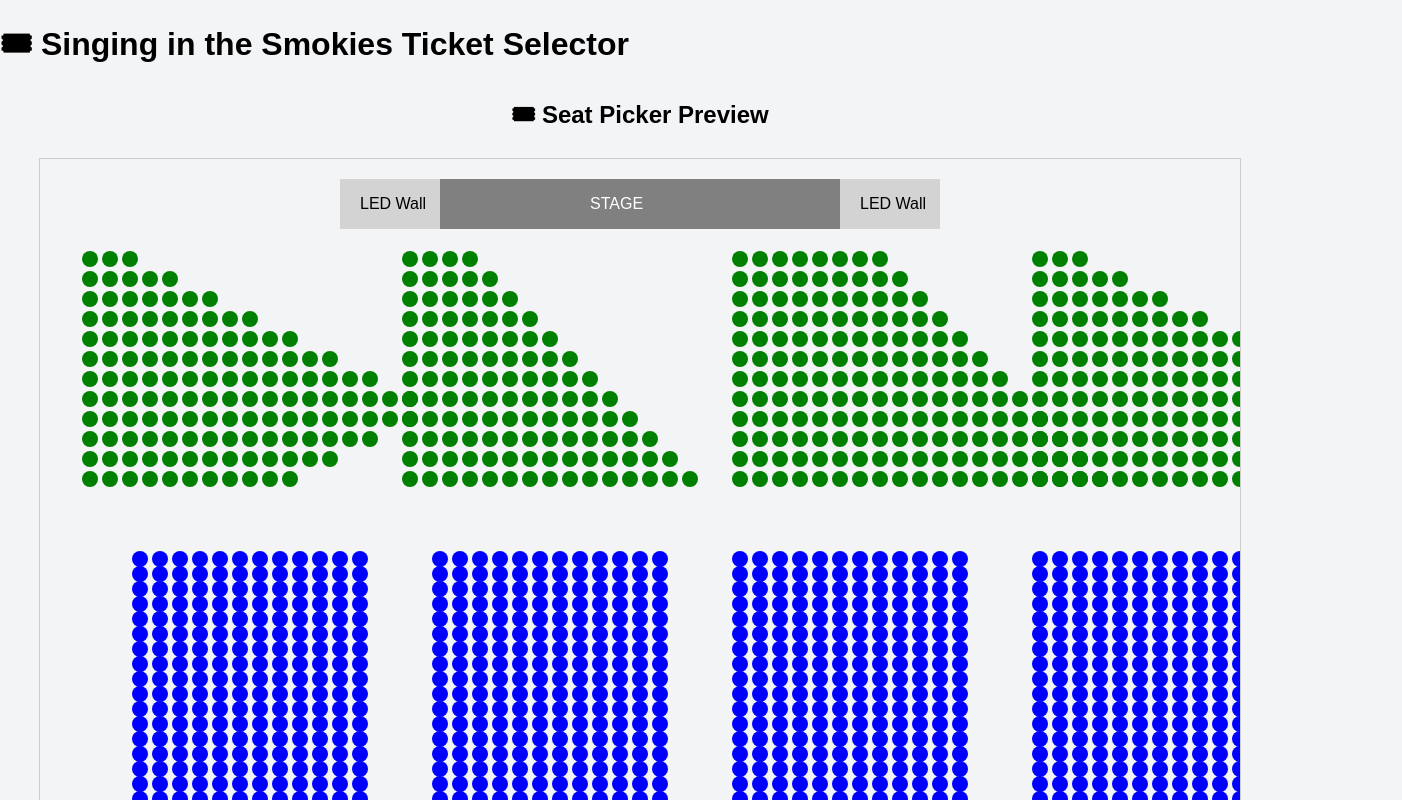
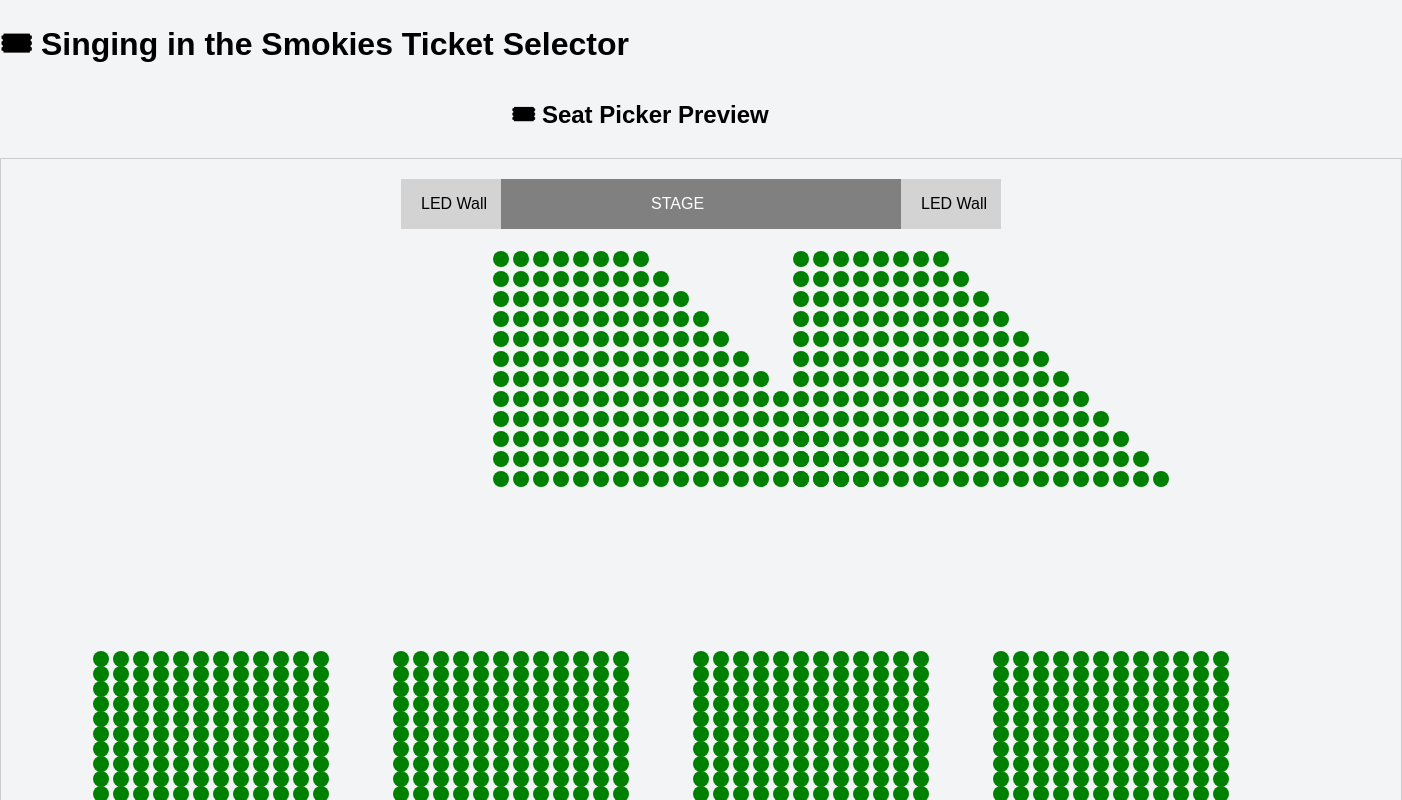
Before and after one commit to VerifiedFans/festival-seat-picker, a React (Create React App) app: page / in a window 1280 px wide. Shown: the top 800 px of the page, 1402 px wide, since content can reach past the window. Built offline with nearby package versions, Linux system fonts and the light colour scheme.

Commit message:
Update SeatPicker.jsx

```diff
--- a/src/SeatPicker.jsx
+++ b/src/SeatPicker.jsx
@@ -1,18 +1,17 @@
 import React, { useState } from "react";
 
-const sections = {
-  VIP: {
-    101: { rows: ["A", "B", "C", "D", "E", "F", "G", "H", "I", "J", "K", "L"], seats: [3, 5, 7, 9, 11, 13, 15, 17, 17, 15, 13, 11], curve: true },
-    102: { rows: ["A", "B", "C", "D", "E", "F", "G", "H", "I", "J", "K", "L"], seats: [4, 5, 6, 7, 8, 9, 10, 11, 12, 13, 14, 15], curve: false, flip: true },
-    103: { rows: ["A", "B", "C", "D", "E", "F", "G", "H", "I", "J", "K", "L"], seats: [8, 9, 10, 11, 12, 13, 14, 15, 16, 17, 18, 19], curve: false },
-    104: { rows: ["A", "B", "C", "D", "E", "F", "G", "H", "I", "J", "K", "L"], seats: [3, 5, 7, 9, 11, 13, 15, 17, 17, 15, 13, 11], curve: true },
-  },
-  GA: {
-    201: { rows: [..."ABCDEFGHIJKLMNOPQRSTUVWXYZ", ...["AA", "BB", "CC", "DD", "EE", "FF"]], seats: 12 },
-    202: { rows: [..."ABCDEFGHIJKLMNOPQRSTUVWXYZ", ...["AA", "BB", "CC", "DD", "EE", "FF"]], seats: 12 },
-    203: { rows: [..."ABCDEFGHIJKLMNOPQRSTUVWXYZ", ...["AA", "BB", "CC", "DD", "EE", "FF"]], seats: 12 },
-    204: { rows: [..."ABCDEFGHIJKLMNOPQRSTUVWXYZ", ...["AA", "BB", "CC", "DD", "EE", "FF"]], seats: 12 },
-  },
+const vipSections = {
+  101: { rows: ["A", "B", "C", "D", "E", "F", "G", "H", "I", "J", "K", "L"], seats: [3, 5, 7, 9, 11, 13, 15, 17, 17, 15, 13, 11], curved: true },
+  102: { rows: ["A", "B", "C", "D", "E", "F", "G", "H", "I", "J", "K", "L"], seats: [8, 9, 10, 11, 12, 13, 14, 15, 16, 17, 18, 19], curved: false },
+  103: { rows: ["A", "B", "C", "D", "E", "F", "G", "H", "I", "J", "K", "L"], seats: [8, 9, 10, 11, 12, 13, 14, 15, 16, 17, 18, 19], curved: false },
+  104: { rows: ["A", "B", "C", "D", "E", "F", "G", "H", "I", "J", "K", "L"], seats: [3, 5, 7, 9, 11, 13, 15, 17, 17, 15, 13, 11], curved: true },
+};
+
+const gaSections = {
+  201: { rows: [..."ABCDEFGHIJKLMNOPQRSTUVWXYZ", ...["AA", "BB", "CC", "DD", "EE", "FF"]], seats: 12 },
+  202: { rows: [..."ABCDEFGHIJKLMNOPQRSTUVWXYZ", ...["AA", "BB", "CC", "DD", "EE", "FF"]], seats: 12 },
+  203: { rows: [..."ABCDEFGHIJKLMNOPQRSTUVWXYZ", ...["AA", "BB", "CC", "DD", "EE", "FF"]], seats: 12 },
+  204: { rows: [..."ABCDEFGHIJKLMNOPQRSTUVWXYZ", ...["AA", "BB", "CC", "DD", "EE", "FF"]], seats: 12 },
 };
 
 export default function SeatPicker({ onSelect }) {
@@ -25,16 +24,15 @@ export default function SeatPicker({ onSelect }) {
     onSelect([...selectedSeats, seat]);
   };
 
-  const renderSeats = (section, row, seatCount, sectionName, curve, offsetX, offsetY, flip) => {
+  const renderSeats = (section, row, seatCount, offsetX, offsetY, curved, flip) => {
+    const radius = curved ? 150 + offsetY * 5 : 0;
     return Array.from({ length: seatCount }, (_, i) => {
       const seatId = `${section}-${row}${i + 1}`;
       const isSelected = selectedSeats.includes(seatId);
 
-      const xPos = flip
-        ? offsetX + (seatCount - i) * 20
-        : offsetX + i * 20;
-
-      const yPos = offsetY;
+      const angle = curved ? ((i - seatCount / 2) * 10) / radius : 0;
+      const xPos = offsetX + (curved ? radius * Math.sin(angle) : i * 20);
+      const yPos = offsetY + (curved ? radius * Math.cos(angle) : 0);
 
       return (
         <circle
@@ -42,7 +40,7 @@ export default function SeatPicker({ onSelect }) {
           cx={xPos}
           cy={yPos}
           r={8}
-          fill={isSelected ? "orange" : sectionName === "VIP" ? "green" : "blue"}
+          fill={isSelected ? "orange" : "green"}
           onClick={() => toggleSeat(seatId)}
           style={{ cursor: "pointer" }}
         />
@@ -51,31 +49,22 @@ export default function SeatPicker({ onSelect }) {
   };
 
   const renderVIPSection = (sectionNum, offsetX, offsetY) => {
-    const section = sections.VIP[sectionNum];
+    const section = vipSections[sectionNum];
     return (
       <g key={`VIP-${sectionNum}`}>
         {section.rows.map((row, idx) =>
-          renderSeats(
-            sectionNum,
-            row,
-            section.seats[idx],
-            "VIP",
-            section.curve,
-            offsetX,
-            offsetY + idx * 20,
-            section.flip
-          )
+          renderSeats(sectionNum, row, section.seats[idx], offsetX, offsetY + idx * 20, section.curved, sectionNum === 104)
         )}
       </g>
     );
   };
 
   const renderGASection = (sectionNum, offsetX, offsetY) => {
-    const section = sections.GA[sectionNum];
+    const section = gaSections[sectionNum];
     return (
       <g key={`GA-${sectionNum}`}>
         {section.rows.map((row, idx) =>
-          renderSeats(sectionNum, row, section.seats, "GA", false, offsetX, offsetY + idx * 15)
+          renderSeats(sectionNum, row, section.seats, offsetX, offsetY + idx * 15, false)
         )}
       </g>
     );
@@ -84,27 +73,27 @@ export default function SeatPicker({ onSelect }) {
   return (
     <div style={{ textAlign: "center" }}>
       <h2>🎟 Seat Picker Preview</h2>
-      <svg width="1200" height="1000" style={{ border: "1px solid #ccc" }}>
-        <rect x="400" y="20" width="400" height="50" fill="gray" />
-        <text x="550" y="50" fill="white">STAGE</text>
+      <svg width="1400" height="1200" style={{ border: "1px solid #ccc" }}>
+        <rect x="500" y="20" width="400" height="50" fill="gray" />
+        <text x="650" y="50" fill="white">STAGE</text>
 
         {/* LED Walls */}
-        <rect x="300" y="20" width="100" height="50" fill="lightgray" />
-        <text x="320" y="50" fill="black">LED Wall</text>
-        <rect x="800" y="20" width="100" height="50" fill="lightgray" />
-        <text x="820" y="50" fill="black">LED Wall</text>
+        <rect x="400" y="20" width="100" height="50" fill="lightgray" />
+        <text x="420" y="50" fill="black">LED Wall</text>
+        <rect x="900" y="20" width="100" height="50" fill="lightgray" />
+        <text x="920" y="50" fill="black">LED Wall</text>
 
         {/* VIP Sections */}
-        {renderVIPSection(101, 50, 100)}
-        {renderVIPSection(102, 350, 100)}
-        {renderVIPSection(103, 700, 100)}
-        {renderVIPSection(104, 1000, 100)}
+        {renderVIPSection(101, 100, 100)}
+        {renderVIPSection(102, 500, 100)}
+        {renderVIPSection(103, 800, 100)}
+        {renderVIPSection(104, 1100, 100)}
 
         {/* GA Sections */}
-        {renderGASection(201, 100, 400)}
-        {renderGASection(202, 400, 400)}
-        {renderGASection(203, 700, 400)}
-        {renderGASection(204, 1000, 400)}
+        {renderGASection(201, 100, 500)}
+        {renderGASection(202, 400, 500)}
+        {renderGASection(203, 700, 500)}
+        {renderGASection(204, 1000, 500)}
       </svg>
       <div>
         <p>Selected Seats: {selectedSeats.join(", ")}</p>
```
